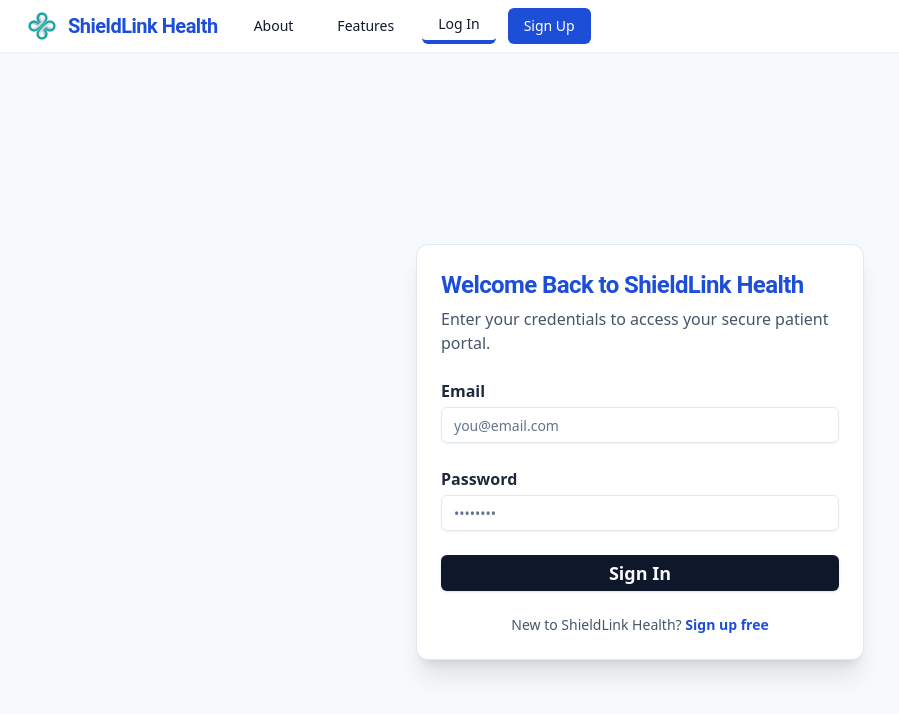
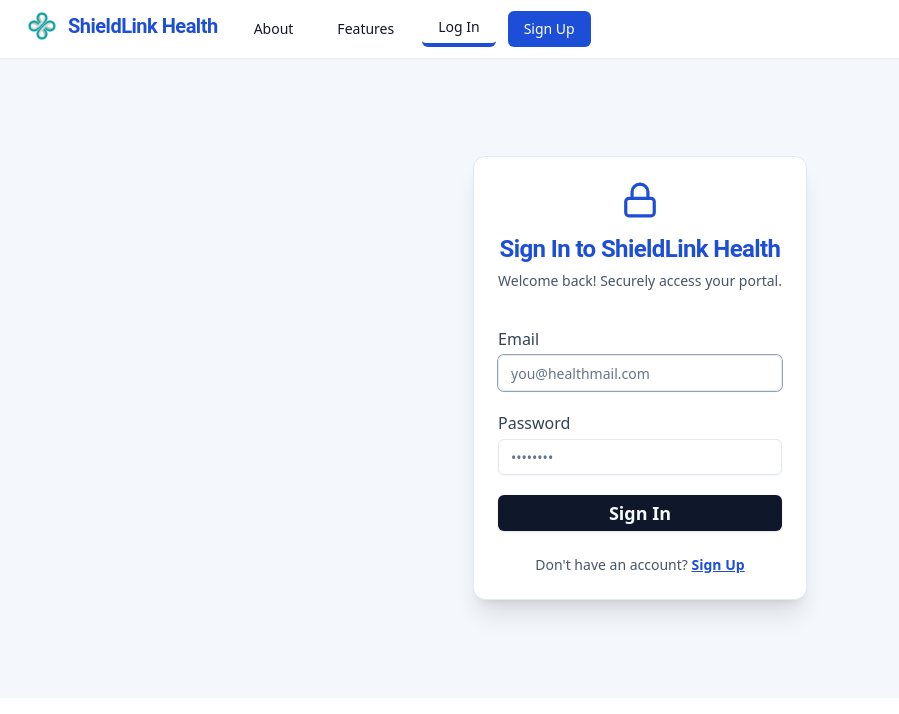
Before and after one commit to Collin-Test-Quome-Org/create-a-comprehensive-hipaa-compliant-patient-por-ac35136d-d57c8af3, a React (Vite) app in the folder frontend/: page /login in a window 1280 px wide. Shown: the top 714 px of the page, without its empty margins (0-899 px from the left). Built offline with nearby package versions, Linux system fonts and the light colour scheme.

Commit message:
Add CompanyLogo component, LoginPage, and SignupPage with full UI and navigation integration.

```diff
--- a/frontend/src/components/CompanyLogo.tsx
+++ b/frontend/src/components/CompanyLogo.tsx
@@ -1,10 +1,9 @@
-// Brand logo: shield+lock, minimal, blue/slate
+import React from 'react';
+
 export const CompanyLogo = ({ size = 36 }: { size?: number }) => (
-  <span style={{ display: 'inline-block', width: size, height: size }}>
-    <img
-      src={require('/branding/assets/logo-0.png')}
-      style={{ width: size, height: size, display: 'inline-block', verticalAlign: 'middle', margin: 0 }}
-      draggable={false}
-    />
-  </span>
+  <img
+    src={process.env.NODE_ENV === 'test' ? '' : '/branding/assets/logo-0.png'}
+    style={{ width: size, height: size, display: 'inline-block', verticalAlign: 'middle' }}
+    draggable={false}
+  />
 );
--- a/frontend/src/pages/LoginPage.tsx
+++ b/frontend/src/pages/LoginPage.tsx
@@ -4,55 +4,80 @@ import { Input } from '@/components/ui/input';
 import { Card, CardContent, CardHeader, CardTitle } from '@/components/ui/card';
 import { Link, useNavigate } from 'react-router-dom';
 import { motion } from 'framer-motion';
+import { Lock } from 'lucide-react';
 
 export const LoginPage = () => {
   const [email, setEmail] = useState('');
-  const [password, setPassword] = useState('');
+  const [pw, setPw] = useState('');
+  const [loading, setLoading] = useState(false);
   const [error, setError] = useState('');
-  const [loading, setLoading] = useState(false);
   const navigate = useNavigate();
 
-  const handleSubmit = (e: React.FormEvent) => {
+  const handleLogin = async (e: React.FormEvent) => {
     e.preventDefault();
     setLoading(true);
     setError('');
+    // Permissive mock authentication (any login works)
     setTimeout(() => {
       setLoading(false);
-      // Mock login: any credentials accepted
-      if (email && password) {
-        navigate('/dashboard');
-      } else {
-        setError('Please enter your email and password.');
-      }
-    }, 800);
+      navigate('/dashboard');
+    }, 900);
   };
 
   return (
-    <div className="min-h-screen flex items-center justify-center bg-[#f7fafc] py-12">
-      <motion.div initial={{ opacity: 0, y: 50 }} animate={{ opacity: 1, y: 0 }} transition={{ duration: 0.7 }}>
-        <Card className="w-full max-w-md shadow-xl">
-          <CardHeader>
-            <CardTitle className="text-[#1d4ed8] font-['Roboto'] font-bold text-2xl">Welcome Back to ShieldLink Health</CardTitle>
-            <p className="text-slate-600 mt-1">Enter your credentials to access your secure patient portal.</p>
+    <div className="min-h-[80vh] flex flex-col items-center justify-center bg-[#f4f8fd] py-12">
+      <motion.div
+        initial={{ opacity: 0, y: 32 }}
+        animate={{ opacity: 1, y: 0 }}
+        transition={{ duration: 0.6 }}
+      >
+        <Card className="w-full max-w-md shadow-xl border-slate-200">
+          <CardHeader className="text-center">
+            <div className="flex justify-center mb-2">
+              <Lock size={38} className="text-[#1d4ed8]" />
+            </div>
+            <CardTitle className="text-2xl font-bold font-['Roboto'] text-[#1d4ed8]">Sign In to ShieldLink Health</CardTitle>
+            <p className="text-slate-600 text-sm mt-1">Welcome back! Securely access your portal.</p>
           </CardHeader>
           <CardContent>
-            <form onSubmit={handleSubmit} className="space-y-6">
+            <form className="space-y-5 mt-3" onSubmit={handleLogin}>
               <div>
-                <label htmlFor="login-email" className="block font-semibold text-slate-800 mb-1">Email</label>
-                <Input id="login-email" type="email" autoComplete="username" required value={email} onChange={e => setEmail(e.target.value)} placeholder="you@email.com" />
+                <label htmlFor="login-email" className="block text-slate-700 mb-1 font-medium">Email</label>
+                <Input
+                  id="login-email"
+                  type="email"
+                  autoFocus
+                  required
+                  placeholder="you@healthmail.com"
+                  value={email}
+                  onChange={e => setEmail(e.target.value)}
+                />
               </div>
               <div>
-                <label htmlFor="login-password" className="block font-semibold text-slate-800 mb-1">Password</label>
-                <Input id="login-password" type="password" autoComplete="current-password" required value={password} onChange={e => setPassword(e.target.value)} placeholder="••••••••" />
+                <label htmlFor="login-password" className="block text-slate-700 mb-1 font-medium">Password</label>
+                <Input
+                  id="login-password"
+                  type="password"
+                  autoComplete="current-password"
+                  required
+                  placeholder="••••••••"
+                  value={pw}
+                  onChange={e => setPw(e.target.value)}
+                />
               </div>
-              {error && <div className="text-red-600 text-sm font-medium" id="login-error">{error}</div>}
-              <Button id="login-submit" type="submit" className="w-full font-bold text-lg" disabled={loading}>
-                {loading ? 'Signing in…' : 'Sign In'}
+              {error && <div className="text-red-600 text-sm font-medium">{error}</div>}
+              <Button
+                id="login-signin-btn"
+                type="submit"
+                disabled={loading}
+                className="w-full py-2 font-bold text-lg mt-2"
+              >
+                {loading ? 'Signing in...' : 'Sign In'}
               </Button>
             </form>
-            <div className="mt-6 text-center text-sm">
-              <span className="text-slate-600">New to ShieldLink Health?</span>{' '}
-              <Link to="/signup" className="text-[#1d4ed8] font-bold hover:underline" id="login-to-signup">Sign up free</Link>
+            <div className="text-center mt-6 text-sm">
+              <span className="text-slate-600">Don't have an account? </span>
+              <Link to="/signup" className="text-[#1d4ed8] font-semibold underline">Sign Up</Link>
             </div>
           </CardContent>
         </Card>
--- a/frontend/src/pages/SignupPage.tsx
+++ b/frontend/src/pages/SignupPage.tsx
@@ -4,60 +4,90 @@ import { Input } from '@/components/ui/input';
 import { Card, CardContent, CardHeader, CardTitle } from '@/components/ui/card';
 import { Link, useNavigate } from 'react-router-dom';
 import { motion } from 'framer-motion';
+import { UserPlus } from 'lucide-react';
 
 export const SignupPage = () => {
+  const [email, setEmail] = useState('');
+  const [pw, setPw] = useState('');
   const [name, setName] = useState('');
-  const [email, setEmail] = useState('');
-  const [password, setPassword] = useState('');
+  const [loading, setLoading] = useState(false);
   const [error, setError] = useState('');
-  const [loading, setLoading] = useState(false);
   const navigate = useNavigate();
 
-  const handleSubmit = (e: React.FormEvent) => {
+  const handleSignup = (e: React.FormEvent) => {
     e.preventDefault();
     setLoading(true);
     setError('');
+    // Permissive mock signup (any data works)
     setTimeout(() => {
       setLoading(false);
-      // Mock signup: any credentials accepted
-      if (name && email && password) {
-        navigate('/dashboard');
-      } else {
-        setError('Please fill out all fields.');
-      }
-    }, 900);
+      navigate('/dashboard');
+    }, 1000);
   };
 
   return (
-    <div className="min-h-screen flex items-center justify-center bg-[#f7fafc] py-12">
-      <motion.div initial={{ opacity: 0, y: 50 }} animate={{ opacity: 1, y: 0 }} transition={{ duration: 0.7 }}>
-        <Card className="w-full max-w-md shadow-xl">
-          <CardHeader>
-            <CardTitle className="text-[#1d4ed8] font-['Roboto'] font-bold text-2xl">Sign Up for ShieldLink Health</CardTitle>
-            <p className="text-slate-600 mt-1">Create your secure account and start your health journey with confidence.</p>
+    <div className="min-h-[80vh] flex flex-col items-center justify-center bg-[#f4f8fd] py-12">
+      <motion.div
+        initial={{ opacity: 0, y: 32 }}
+        animate={{ opacity: 1, y: 0 }}
+        transition={{ duration: 0.6 }}
+      >
+        <Card className="w-full max-w-md shadow-xl border-slate-200">
+          <CardHeader className="text-center">
+            <div className="flex justify-center mb-2">
+              <UserPlus size={38} className="text-[#1d4ed8]" />
+            </div>
+            <CardTitle className="text-2xl font-bold font-['Roboto'] text-[#1d4ed8]">Create Your Account</CardTitle>
+            <p className="text-slate-600 text-sm mt-1">Begin your secure healthcare journey.</p>
           </CardHeader>
           <CardContent>
-            <form onSubmit={handleSubmit} className="space-y-6">
+            <form className="space-y-5 mt-3" onSubmit={handleSignup}>
               <div>
-                <label htmlFor="signup-name" className="block font-semibold text-slate-800 mb-1">Full Name</label>
-                <Input id="signup-name" type="text" autoComplete="name" required value={name} onChange={e => setName(e.target.value)} placeholder="Jane Doe" />
+                <label htmlFor="signup-name" className="block text-slate-700 mb-1 font-medium">Full Name</label>
+                <Input
+                  id="signup-name"
+                  type="text"
+                  placeholder="Jane Doe"
+                  required
+                  value={name}
+                  onChange={e => setName(e.target.value)}
+                />
               </div>
               <div>
-                <label htmlFor="signup-email" className="block font-semibold text-slate-800 mb-1">Email</label>
-                <Input id="signup-email" type="email" autoComplete="username" required value={email} onChange={e => setEmail(e.target.value)} placeholder="you@email.com" />
+                <label htmlFor="signup-email" className="block text-slate-700 mb-1 font-medium">Email</label>
+                <Input
+                  id="signup-email"
+                  type="email"
+                  placeholder="you@healthmail.com"
+                  required
+                  value={email}
+                  onChange={e => setEmail(e.target.value)}
+                />
               </div>
               <div>
-                <label htmlFor="signup-password" className="block font-semibold text-slate-800 mb-1">Password</label>
-                <Input id="signup-password" type="password" autoComplete="new-password" required value={password} onChange={e => setPassword(e.target.value)} placeholder="••••••••" />
+                <label htmlFor="signup-password" className="block text-slate-700 mb-1 font-medium">Password</label>
+                <Input
+                  id="signup-password"
+                  type="password"
+                  placeholder="••••••••"
+                  required
+                  value={pw}
+                  onChange={e => setPw(e.target.value)}
+                />
               </div>
-              {error && <div className="text-red-600 text-sm font-medium" id="signup-error">{error}</div>}
-              <Button id="signup-submit" type="submit" className="w-full font-bold text-lg" disabled={loading}>
-                {loading ? 'Creating account…' : 'Sign Up'}
+              {error && <div className="text-red-600 text-sm font-medium">{error}</div>}
+              <Button
+                id="signup-create-btn"
+                type="submit"
+                disabled={loading}
+                className="w-full py-2 font-bold text-lg mt-2"
+              >
+                {loading ? 'Creating Account...' : 'Sign Up'}
               </Button>
             </form>
-            <div className="mt-6 text-center text-sm">
-              <span className="text-slate-600">Already have an account?</span>{' '}
-              <Link to="/login" className="text-[#1d4ed8] font-bold hover:underline" id="signup-to-login">Sign in</Link>
+            <div className="text-center mt-6 text-sm">
+              <span className="text-slate-600">Already have an account? </span>
+              <Link to="/login" className="text-[#1d4ed8] font-semibold underline">Sign In</Link>
             </div>
           </CardContent>
         </Card>
```
